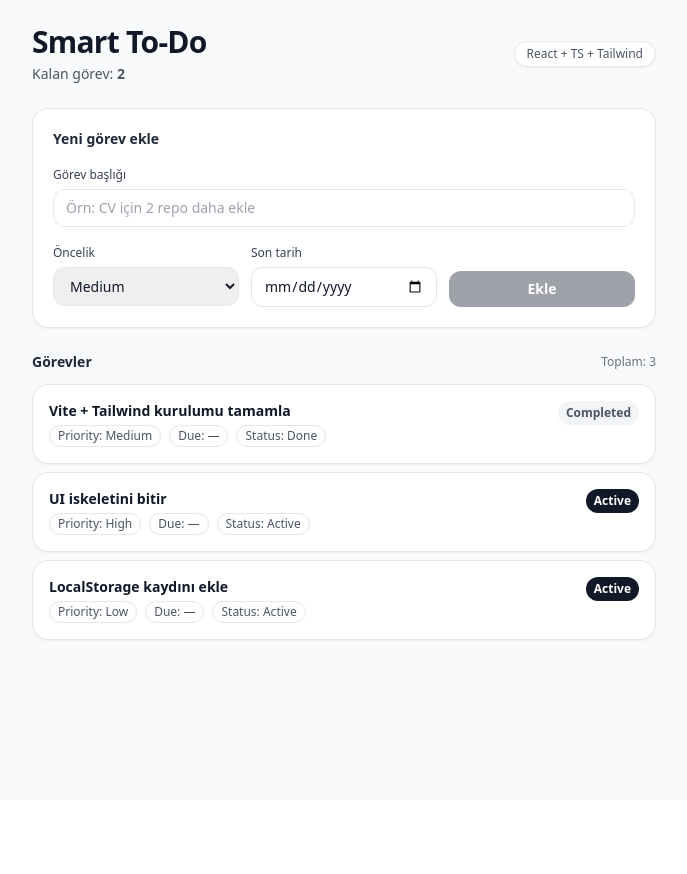
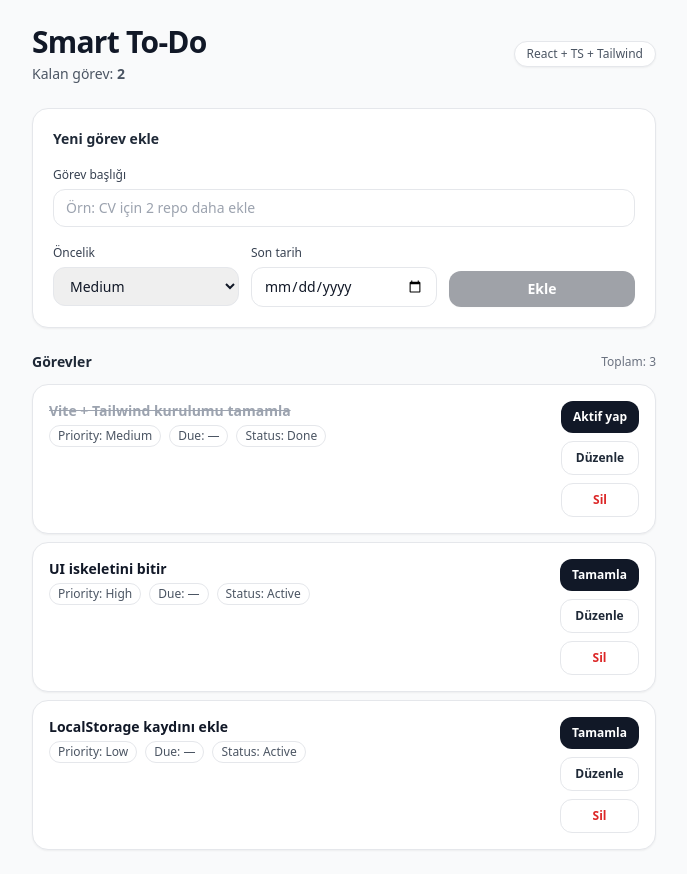
Before and after one commit to fmkara25/smart-todo, a React (Vite) app: page / in a window 1280 px wide. Shown: the whole page, without its empty margins (296-983 px from the left). Before the commit the page ends 800 px from the top, so only its background shows below. Built offline with nearby package versions, Linux system fonts and the light colour scheme.

Commit message:
fix: remove nested task map and resolve unused variable error

```diff
--- a/src/App.tsx
+++ b/src/App.tsx
@@ -1,5 +1,6 @@
 import { useMemo, useState } from "react";
 import type { Priority, Task } from "./types/todo";
+import TaskItem from "./components/TaskItem";
 
 const DEMO_TASKS: Task[] = [
     {
@@ -45,7 +46,21 @@ export default function App() {
         () => tasks.filter((t) => !t.completed).length,
         [tasks]
     );
+    function toggleTask(id: string) {
+        setTasks((prev) =>
+            prev.map((t) => (t.id === id ? { ...t, completed: !t.completed } : t))
+        );
+    }
 
+    function deleteTask(id: string) {
+        setTasks((prev) => prev.filter((t) => t.id !== id));
+    }
+
+    function updateTaskTitle(id: string, newTitle: string) {
+        setTasks((prev) =>
+            prev.map((t) => (t.id === id ? { ...t, title: newTitle } : t))
+        );
+    }
     function addTask(e: React.FormEvent) {
         e.preventDefault();
         const trimmed = title.trim();
@@ -158,36 +173,13 @@ export default function App() {
                     ) : (
                                 <ul className="mt-3 space-y-2">
                                     {tasks.map((t) => (
-                                <li
+                                        <TaskItem
                                             key={t.id}
-                                    className="rounded-2xl border bg-white p-4 shadow-sm"
-                                >
-                                    <div className="flex items-start justify-between gap-3">
-                                        <div>
-                                            <p className="text-sm font-semibold">{t.title}</p>
-                                            <div className="mt-1 flex flex-wrap gap-2 text-xs text-gray-600">
-                                                <span className="rounded-full border px-2 py-0.5">
-                                                    Priority: {t.priority}
-                                                </span>
-                                                <span className="rounded-full border px-2 py-0.5">
-                                                    Due: {t.dueDate ?? "—"}
-                                                </span>
-                                                <span className="rounded-full border px-2 py-0.5">
-                                                    Status: {t.completed ? "Done" : "Active"}
-                                                </span>
-                                            </div>
-                                        </div>
-
-                                        <span
-                                            className={`rounded-full px-2 py-1 text-xs font-semibold ${t.completed
-                                                    ? "bg-gray-100 text-gray-600"
-                                                    : "bg-gray-900 text-white"
-                                                }`}
-                                        >
-                                            {t.completed ? "Completed" : "Active"}
-                                        </span>
-                                    </div>
-                                </li>
+                                            task={t}
+                                            onToggle={toggleTask}
+                                            onDelete={deleteTask}
+                                            onUpdateTitle={updateTaskTitle}
+                                        />
                                     ))}
                                 </ul>
                             )}
--- /dev/null
+++ b/src/components/TaskItem.tsx
@@ -0,0 +1,109 @@
+import { useState } from "react";
+import type { Task } from "../types/todo";
+
+type Props = {
+    task: Task;
+    onToggle: (id: string) => void;
+    onDelete: (id: string) => void;
+    onUpdateTitle: (id: string, newTitle: string) => void;
+};
+
+export default function TaskItem({ task, onToggle, onDelete, onUpdateTitle }: Props) {
+    const [isEditing, setIsEditing] = useState(false);
+    const [draftTitle, setDraftTitle] = useState(task.title);
+
+    function startEdit() {
+        setDraftTitle(task.title);
+        setIsEditing(true);
+    }
+
+    function cancelEdit() {
+        setDraftTitle(task.title);
+        setIsEditing(false);
+    }
+
+    function saveEdit() {
+        const trimmed = draftTitle.trim();
+        if (!trimmed) return;
+        onUpdateTitle(task.id, trimmed);
+        setIsEditing(false);
+    }
+
+    return (
+        <li className="rounded-2xl border bg-white p-4 shadow-sm">
+            <div className="flex items-start justify-between gap-3">
+                <div className="flex-1">
+                    {isEditing ? (
+                        <div>
+                            <input
+                                value={draftTitle}
+                                onChange={(e) => setDraftTitle(e.target.value)}
+                                className="w-full rounded-xl border px-3 py-2 text-sm outline-none focus:ring-2 focus:ring-gray-200"
+                                autoFocus
+                            />
+                            <div className="mt-2 flex gap-2">
+                                <button
+                                    type="button"
+                                    onClick={saveEdit}
+                                    disabled={!draftTitle.trim()}
+                                    className="rounded-xl bg-gray-900 px-3 py-2 text-xs font-semibold text-white disabled:cursor-not-allowed disabled:opacity-40"
+                                >
+                                    Kaydet
+                                </button>
+                                <button
+                                    type="button"
+                                    onClick={cancelEdit}
+                                    className="rounded-xl border bg-white px-3 py-2 text-xs font-semibold text-gray-800"
+                                >
+                                    İptal
+                                </button>
+                            </div>
+                        </div>
+                    ) : (
+                        <div>
+                            <p className={`text-sm font-semibold ${task.completed ? "line-through text-gray-400" : ""}`}>
+                                {task.title}
+                            </p>
+
+                            <div className="mt-1 flex flex-wrap gap-2 text-xs text-gray-600">
+                                <span className="rounded-full border px-2 py-0.5">Priority: {task.priority}</span>
+                                <span className="rounded-full border px-2 py-0.5">Due: {task.dueDate ?? "—"}</span>
+                                <span className="rounded-full border px-2 py-0.5">
+                                    Status: {task.completed ? "Done" : "Active"}
+                                </span>
+                            </div>
+                        </div>
+                    )}
+                </div>
+
+                {!isEditing && (
+                    <div className="flex shrink-0 flex-col gap-2">
+                        <button
+                            type="button"
+                            onClick={() => onToggle(task.id)}
+                            className="rounded-xl bg-gray-900 px-3 py-2 text-xs font-semibold text-white"
+                        >
+                            {task.completed ? "Aktif yap" : "Tamamla"}
+                        </button>
+
+                        <button
+                            type="button"
+                            onClick={startEdit}
+                            className="rounded-xl border bg-white px-3 py-2 text-xs font-semibold text-gray-800"
+                        >
+                            Düzenle
+                        </button>
+
+                        <button
+                            type="button"
+                            onClick={() => onDelete(task.id)}
+                            className="rounded-xl border bg-white px-3 py-2 text-xs font-semibold text-red-600"
+                        >
+                            Sil
+                        </button>
+                    </div>
+                )}
+            </div>
+        </li>
+    );
+}
```
Lines whose indentation alone changed are shown as unchanged.
